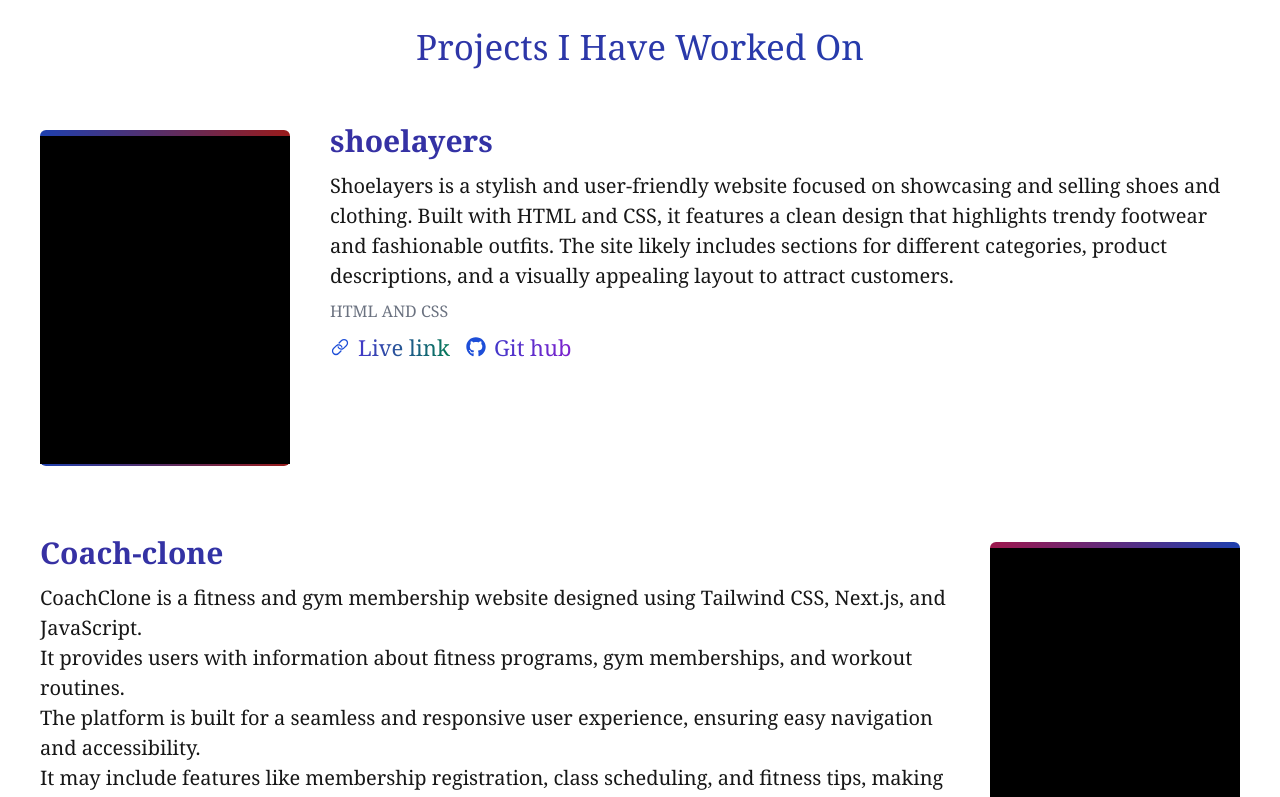
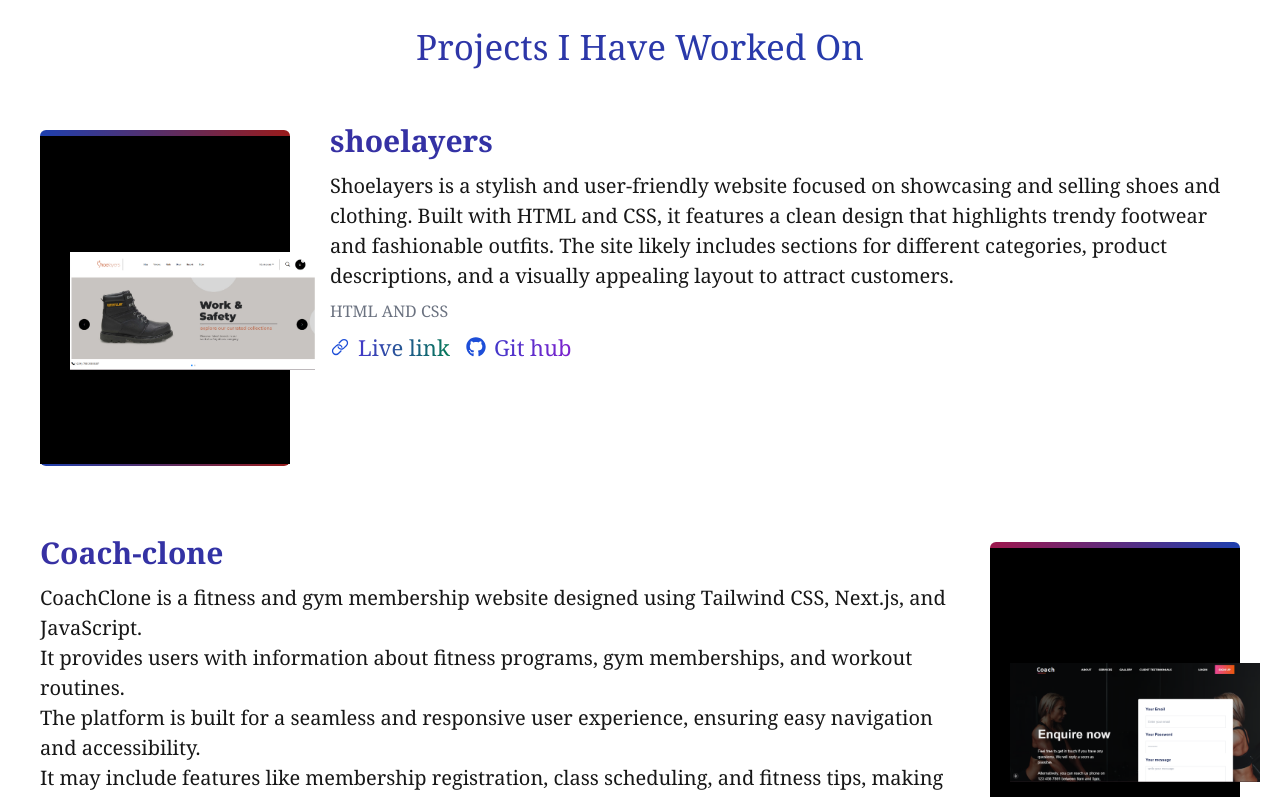
Before and after one commit to Godswill-Essien/portfolio-profile, a Next.js app: page / in a window 1280 px wide. Shown: the part 1600-2397 px from the top of the page. Built offline with nearby package versions, Linux system fonts and the light colour scheme.

Commit message:
first commit

```diff
--- a/src/app/globals.css
+++ b/src/app/globals.css
@@ -117,12 +117,34 @@ body {
 
 }
 
+.project-3{
+  width: 98%;
+  height: 40vh;
+  background:  url('/shoelayers.png');
+  background-repeat: no-repeat;
+  background-size:contain;
+  background-position: center;
+  margin-top: 15px;
+  translate:30px ;
+  border: none;
 
+
+
+
+
+
+  /* text-align: center; */
+
+
+
+
+
+}
 
 
 .project-2{
   width: 100%;
-  height: 17vh;
+  height: 40vh;
   background:  url('/coach.png');
   background-repeat: no-repeat;
   background-size:contain;
--- a/src/components/Project.jsx
+++ b/src/components/Project.jsx
@@ -70,7 +70,7 @@ export default function Project() {
             <div className='bg-black h-[20vh] w-[240px] mt-1  md:h-[41vh] md:w-[500px] opacity-100'>
 
               <div className='project-2 md:hidden'></div>
-              <div className='project-4 hidden md:block lg:hidden'></div>
+              <div className='project-4 hidden md:block '></div>
 
             </div>
 
```
Also changed, not shown: 1 other file (tests, documents, lock files or other folders).
